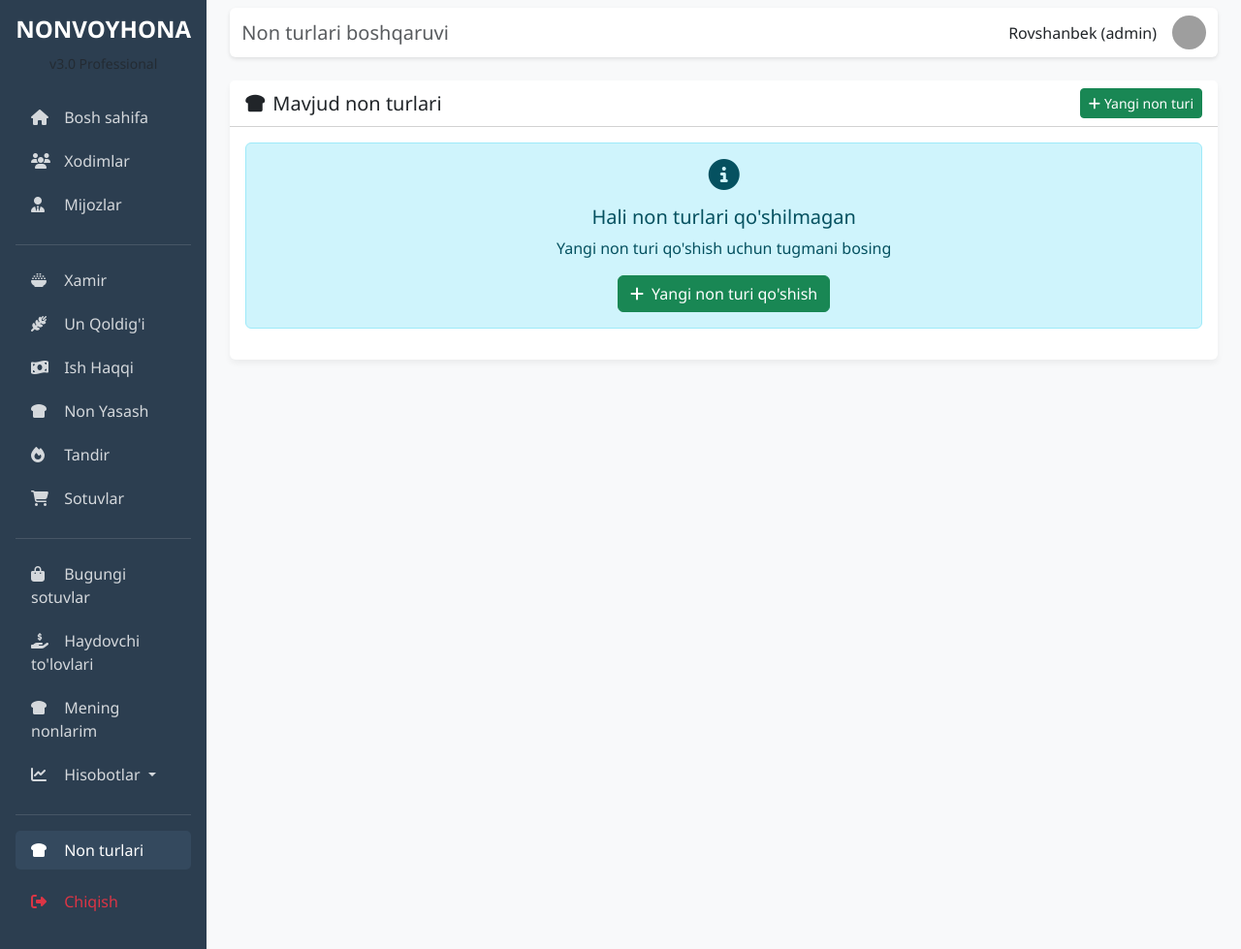
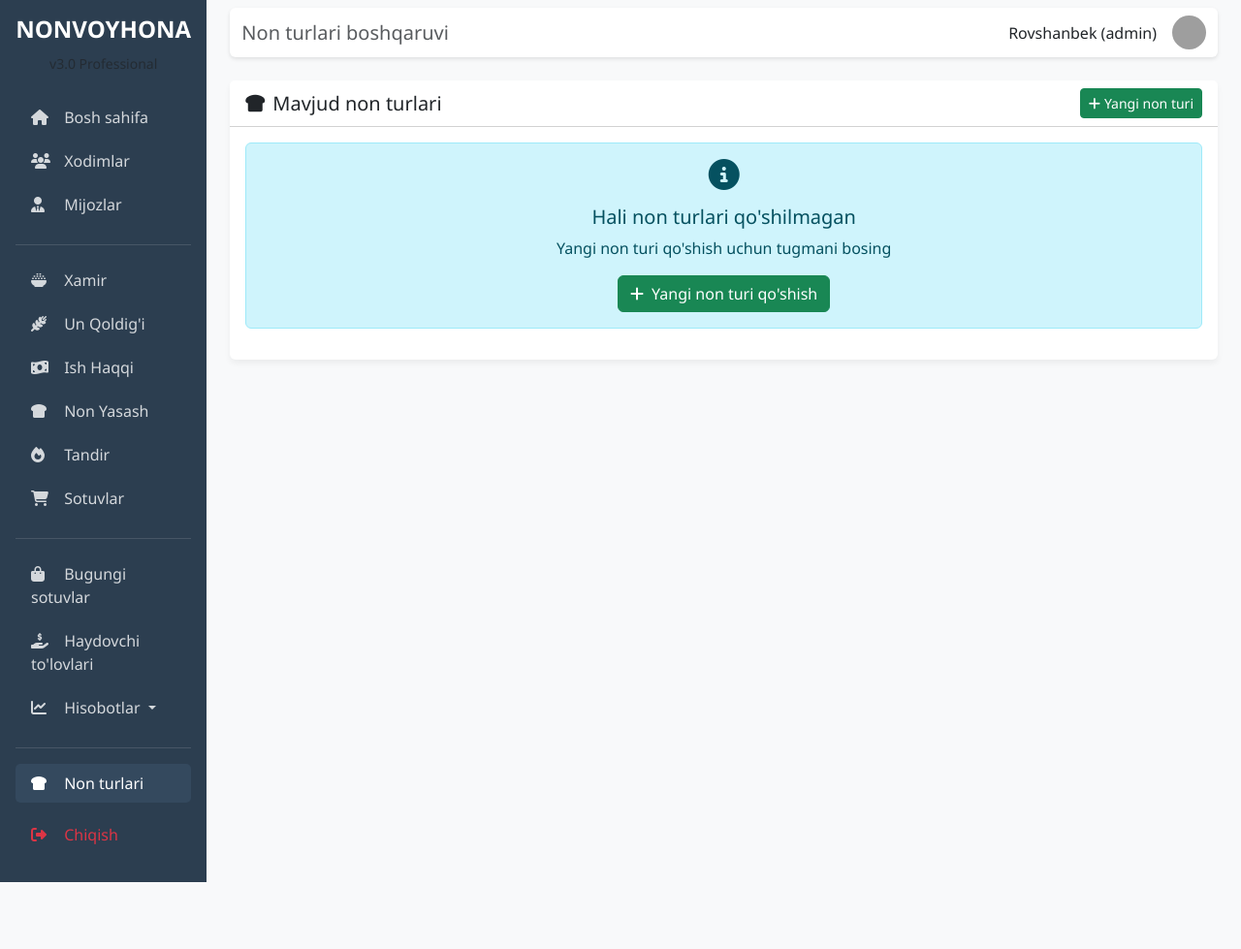
Before and after one commit to nonvoyhonatizimi/bakerysystemsolatr, a Flask app: page /bread-types/ in a window 1280 px wide. Shown: the whole page at 97% size. After the commit the page ends 910 px from the top, so only its background shows below. Run offline with Flask 3, Linux system fonts and the light colour scheme; a user stored in the database is signed in; data that the repository does not hold is empty; grey boxes are pictures that could not be loaded.

Commit message:
Remove Mening nonlarim menu from sidebar

```diff
--- a/templates/base.html
+++ b/templates/base.html
@@ -148,11 +148,6 @@
                             <i class="fas fa-hand-holding-usd"></i> Haydovchi to'lovlari
                         </a>
                     </li>
-                    <li class="nav-item">
-                        <a class="nav-link {% if 'my_transfers' in request.endpoint %}active{% endif %}" href="{{ url_for('sales.my_transfers') }}">
-                            <i class="fas fa-bread-slice"></i> Mening nonlarim
-                        </a>
-                    </li>
                     <li class="nav-item dropdown">
                         <a class="nav-link dropdown-toggle {% if 'reports' in request.endpoint %}active{% endif %}" href="#" id="reportsDropdown" role="button" data-bs-toggle="dropdown">
                             <i class="fas fa-chart-line"></i> Hisobotlar
```
